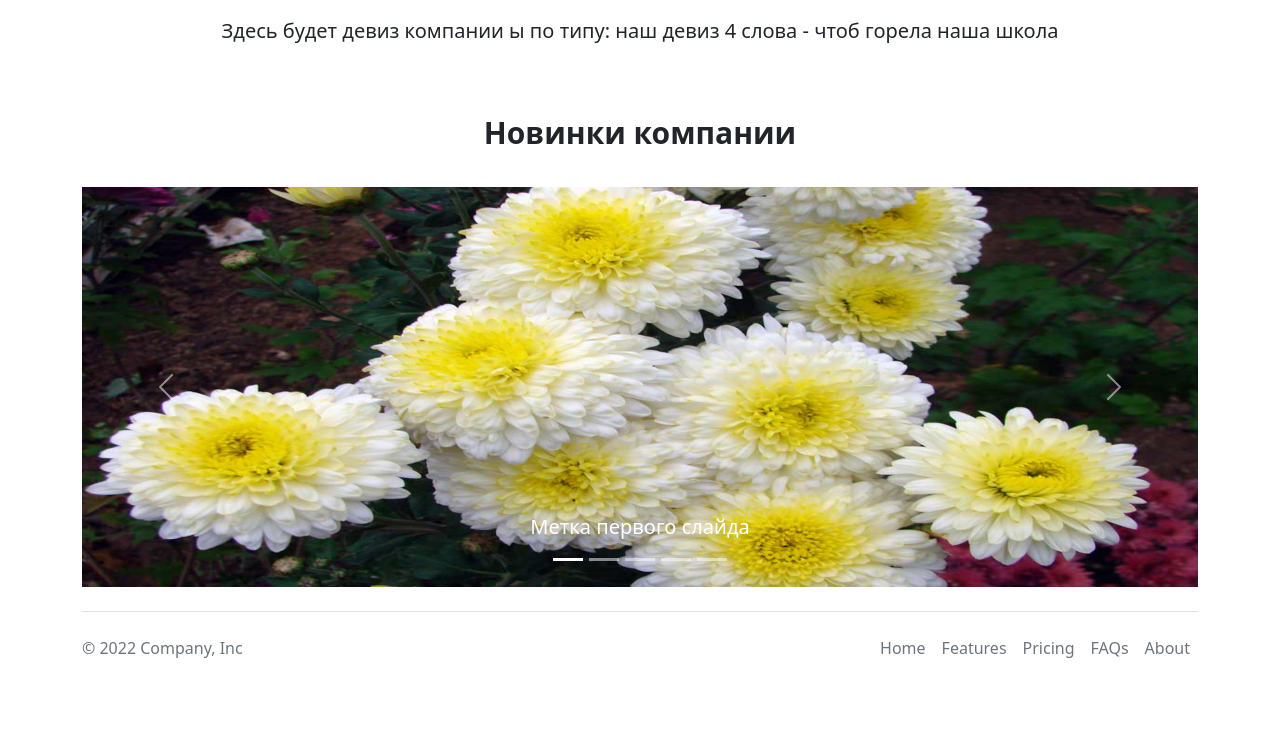
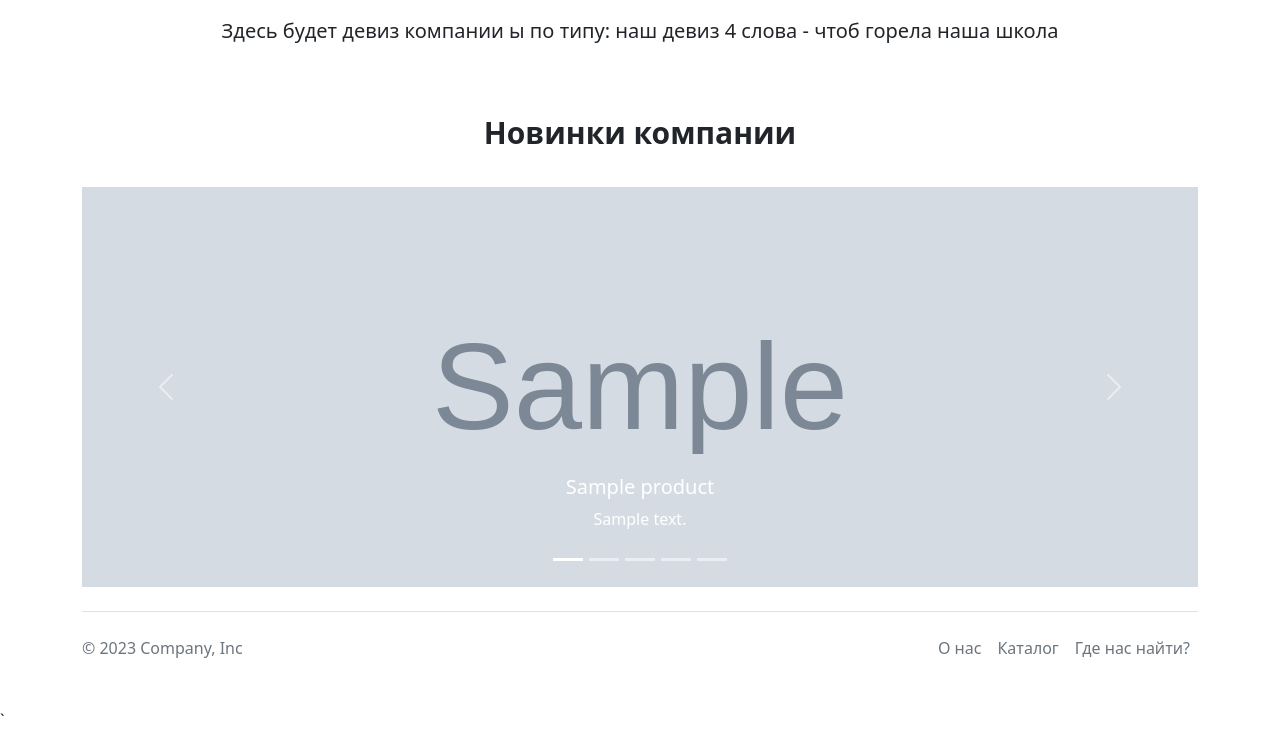
Before and after one commit to OstwaldAnna/Example-of-a-website, a PHP site: page / in a window 1280 px wide. Shown: the part 265-997 px from the top of the page. Before the commit the page ends 923 px from the top, so only its background shows below. Run offline with PHP 8.4, Linux system fonts and the light colour scheme; tables that the repository leaves empty or names only in its code hold one stand-in row (values such as "Sample post"); grey boxes marked "Sample" are stand-in pictures; a stand-in replaces the project's code that opens the database connection.

Commit message:
загрузка из бд карусели

```diff
--- a/elements/footer.php
+++ b/elements/footer.php
@@ -1,16 +1,14 @@
 <!-- Начало подвала -->
 <div class="container">
   <footer class="d-flex flex-wrap justify-content-between align-items-center py-3 my-4 border-top">
-    <p class="col-md-4 mb-0 text-muted">© 2022 Company, Inc</p>
+    <p class="col-md-4 mb-0 text-muted">© 2023 Company, Inc</p>
     <a href="/" class="col-md-4 d-flex align-items-center justify-content-center mb-3 mb-md-0 me-md-auto link-dark text-decoration-none">
       <svg class="bi me-2" width="40" height="32"><use xlink:href="#bootstrap"></use></svg>
     </a>
       <ul class="nav col-md-4 justify-content-end">
-        <li class="nav-item"><a href="#" class="nav-link px-2 text-muted">Home</a></li>
-        <li class="nav-item"><a href="#" class="nav-link px-2 text-muted">Features</a></li>
-        <li class="nav-item"><a href="#" class="nav-link px-2 text-muted">Pricing</a></li>
-        <li class="nav-item"><a href="#" class="nav-link px-2 text-muted">FAQs</a></li>
-        <li class="nav-item"><a href="#" class="nav-link px-2 text-muted">About</a></li>
+        <li class="nav-item"><a href="./index.php" class="nav-link px-2 text-muted">О нас</a></li>
+        <li class="nav-item"><a href="./catalog.php" class="nav-link px-2 text-muted">Каталог</a></li>
+        <li class="nav-item"><a href="./adress.php" class="nav-link px-2 text-muted">Где нас найти?</a></li>
       </ul>
   </footer>
 </div>
--- a/index.php
+++ b/index.php
@@ -1,3 +1,6 @@
+<?php
+require_once('vendor/connect.php');
+?>
 <!DOCTYPE html>
 <html lang="en">
 <head>
@@ -51,36 +54,29 @@
             <button type="button" data-bs-target="#carouselExampleCaptions" data-bs-slide-to="4" aria-label="Slide 5"></button>
           </div>
             <div class="carousel-inner">
-              <div class="carousel-item active" >
-                <img src="/resources/image/1.jpg" class="d-block w-100" alt="...">
-                <div class="carousel-caption d-none d-md-block">
-                  <h5>Метка первого слайда</h5>
+            <?php
+      $count = 0;
+        $product = mysqli_query($connect, "SELECT * FROM products ORDER BY id DESC LIMIT 5");
+        while ($row = mysqli_fetch_assoc($product)):
+            if($count == 0):?>
+                <div class="carousel-item active" data-bs-interval="1000">
+                <a href="product_card.php?id=<?php echo $row['id']?>"><img width="200" height="400" src="resources/image/<?php echo $row['image']?>" class="d-block w-100" alt="..."></a>
+                    <div class="carousel-caption d-none d-md-block">
+                        <h5><?php echo $row['name'] ?></h5>
+                        <p><?php echo $row['about'] ?></p>
+                    </div>
                 </div>
-              </div>
-              <div class="carousel-item">
-                <img src="/resources/image/2.jpg" class="d-block w-100" alt="...">
-                <div class="carousel-caption d-none d-md-block">
-                  <h5>Метка второго слайда</h5>
+            <?php endif;?>
+            <?if($count > 0):?>
+                <div class="carousel-item" data-bs-interval="1000">
+                    <a href="product_card.php?id=<?php echo $row['id']?>"><img width="200" height="400" src="resources/image/<?php echo $row['image']?>" class="d-block w-100" alt="..."></a>
+                    <div class="carousel-caption d-none d-md-block">
+                        <h5><?php echo $row['name']?></h5>
+                        <p><?php echo $row['about'] ?></p>
+                    </div>
                 </div>
-              </div>
-              <div class="carousel-item">
-                <img src="/resources/image/2.jpg" class="d-block w-100" alt="...">
-                <div class="carousel-caption d-none d-md-block">
-                  <h5>Метка второго слайда</h5>
-                </div>
-              </div>
-              <div class="carousel-item">
-                <img src="/resources/image/3.jpg" class="d-block w-100" alt="...">
-                <div class="carousel-caption d-none d-md-block">
-                  <h5>Метка третьего слайда</h5>
-                </div>
-              </div>
-              <div class="carousel-item">
-                <img src="/resources/image/2.jpg" class="d-block w-100" alt="...">
-                <div class="carousel-caption d-none d-md-block">
-                  <h5>Метка второго слайда</h5>
-                </div>
-              </div>
+            <?php endif;?>
+        <?php $count++;  endwhile;?>
             </div>
             <button class="carousel-control-prev" type="button" data-bs-target="#carouselExampleCaptions" data-bs-slide="prev">
               <span class="carousel-control-prev-icon" aria-hidden="true"></span>
@@ -92,6 +88,7 @@
             </button>
         </div>
       </div>
+
       <!-- Конец карусели -->
       <?php
         include ('./elements/footer.php');
@@ -101,3 +98,4 @@
 <script src="/bootstrap/js/bootstrap.js"></script>
 </body>
 </html>
+`
```
